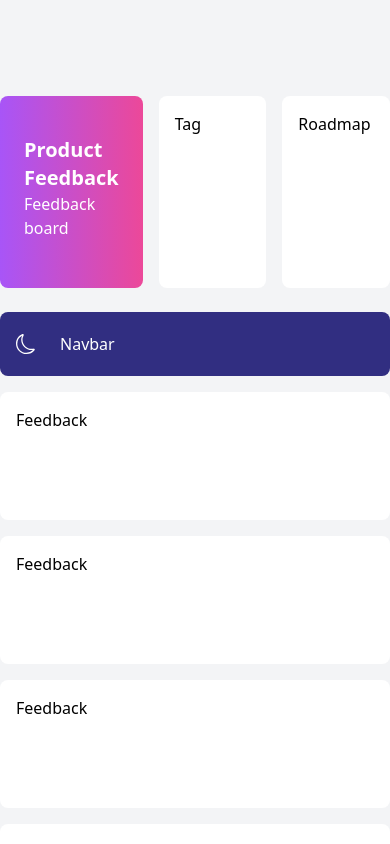
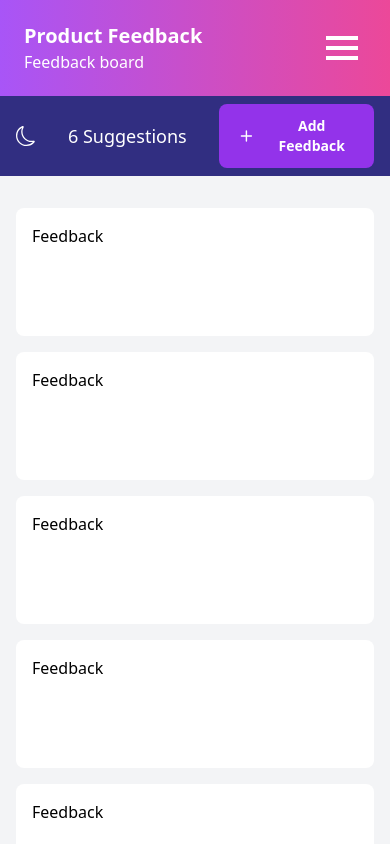
Before and after one commit to hbbolaji/product-feedback, a React (Create React App) app: page / in a window 390 px wide. Shown: the top 844 px of the page. Built offline with nearby package versions, Linux system fonts and the light colour scheme.

Commit message:
Header design with mobile responsiveness

```diff
--- a/src/components/AppHeader.tsx
+++ b/src/components/AppHeader.tsx
@@ -1,10 +1,24 @@
 import React from "react";
+import { BiMenu, BiX } from "react-icons/bi";
 
-const AppHeader = () => {
+interface PropsType {
+  show: boolean;
+  toggle: () => void;
+}
+
+const AppHeader: React.FC<PropsType> = ({ show, toggle }) => {
   return (
-    <div className="w-full bg-gradient-to-r from-purple-500 to-pink-500 rounded-lg h-48 flex flex-col justify-end py-12 px-6">
-      <h4 className="text-white font-semibold text-xl">Product Feedback</h4>
-      <p className="text-white font-light">Feedback board</p>
+    <div className="w-full bg-gradient-to-r from-purple-500 to-pink-500 md:rounded-lg h-16 md:h-48 flex items-center md:items-end justify-between py-12 px-6">
+      <div className="flex flex-col justify-center md:justify-end">
+        <h4 className="text-white font-semibold text-xl">Product Feedback</h4>
+        <p className="text-white font-light">Feedback board</p>
+      </div>
+      <div
+        className="md:hidden text-5xl text-white cursor-pointer"
+        onClick={toggle}
+      >
+        {show ? <BiX /> : <BiMenu />}
+      </div>
     </div>
   );
 };
--- a/src/components/Navbar.tsx
+++ b/src/components/Navbar.tsx
@@ -1,18 +1,33 @@
 import React, { useContext } from "react";
 import { themeContext } from "../context/ThemeContext";
-import { BsSun, BsMoon } from "react-icons/bs";
+import { BsSun, BsMoon, BsPlus, BsChevronDown } from "react-icons/bs";
 
 const Navbar = () => {
   const { theme, changeTheme } = useContext(themeContext);
   return (
-    <div className="w-full h-16 rounded-lg bg-indigo-900 p-4 flex items-center space-x-6">
+    <div className="w-full h-20 md:rounded-lg bg-indigo-900 p-4 flex items-center space-x-8 text-sm">
       <div
         className="cursor-pointer text-white text-xl"
         onClick={() => changeTheme()}
       >
         {theme ? <BsSun /> : <BsMoon />}
       </div>
-      <div className="text-white">Navbar</div>
+      <div className="text-white">
+        <p className="text-white text-lg md:text-sm">6 Suggestions</p>
+      </div>
+      <div className="text-white space-x-2 hidden md:flex">
+        <p className="text-gray-400">Sort by: </p>
+        <div className="flex items-center space-x-1 cursor-pointer">
+          <p className="font-semibold">Most Upvotes</p>
+          <BsChevronDown />
+        </div>
+      </div>
+      <div className="flex-1 flex justify-end">
+        <button className="flex items-center py-3 px-4 bg-purple-600 text-white rounded-lg font-semibold">
+          <BsPlus className="font-bold text-2xl mr-2" />
+          Add Feedback
+        </button>
+      </div>
     </div>
   );
 };
--- a/src/pages/Feedback.tsx
+++ b/src/pages/Feedback.tsx
@@ -7,20 +7,24 @@ import FeedbackCard from "../components/FeedbackCard";
 const Feedback = () => {
   const navigate = useNavigate();
   return (
-    <div className="2xl:mx-96 xl:mx-56 lg:mx-32 md:mx-12 py-24 space-y-4">
+    <div className="2xl:mx-96 xl:mx-56 lg:mx-32 mx-4 md:mx-12 py-24 space-y-4">
       <div>
         <p
-          className="text-gray-700 flex items-center space-x-1 cursor-pointer"
+          className="text-gray-700 dark:text-white flex items-center space-x-1 cursor-pointer"
           onClick={() => navigate("/")}
         >
           {" "}
-          <AiOutlineLeft />
+          <AiOutlineLeft className="text-xl" />
           <span>go back</span>
         </p>
       </div>
       <FeedbackCard />
-      <div className="bg-white h-96 w-full rounded-lg p-4">Comments</div>
-      <div className="bg-white h-56 w-full rounded-lg p-4">Add comments</div>
+      <div className="bg-white h-96 w-full rounded-lg p-4 dark:bg-gray-800 text-white">
+        Comments
+      </div>
+      <div className="bg-white h-56 w-full rounded-lg p-4 dark:bg-gray-800 text-white">
+        Add comments
+      </div>
     </div>
   );
 };
--- a/src/pages/Home.tsx
+++ b/src/pages/Home.tsx
@@ -1,4 +1,4 @@
-import React from "react";
+import React, { useState } from "react";
 import AppHeader from "../components/AppHeader";
 import FeedbackCard from "../components/FeedbackCard";
 import Navbar from "../components/Navbar";
@@ -6,17 +6,29 @@ import Roadmap from "../components/Roadmap";
 import TagContainer from "../components/TagContainer";
 
 const Home = () => {
+  const [show, setShow] = useState<boolean>(false);
+  const toggle = () => {
+    setShow((prevState) => !prevState);
+  };
   return (
     <div className="2xl:mx-96 xl:mx-48 lg:mx-24 md:mx-6">
-      <div className="flex flex-col lg:flex-row py-24 space-x-0 lg:space-x-4 space-y-6 lg:space-y-0">
-        <div className="w-full flex lg:flex-col space-x-4 lg:space-x-0 lg:w-1/4 lg:space-y-4">
-          <AppHeader />
-          <TagContainer />
-          <Roadmap />
+      <div className="flex flex-col lg:flex-row p-0 md:py-24 space-x-0 lg:space-x-4 md:space-y-6 lg:space-y-0">
+        <div className="w-full flex md:flex-row flex-col space-y-4 md:space-y-0 lg:flex-col md:space-x-4 lg:space-x-0 lg:w-1/4 lg:space-y-4">
+          <div className="md:w-5/12 lg:w-full">
+            <AppHeader show={show} toggle={toggle} />
+          </div>
+          <div
+            className={`space-x-4 p-4 md:p-0 flex md:flex lg:space-x-0 lg:flex-col lg:space-y-4 w-full ${
+              show ? "md:flex" : "hidden"
+            }`}
+          >
+            <TagContainer />
+            <Roadmap />
+          </div>
         </div>
         <div className="w-full lg:w-3/4 space-y-4 flex flex-col">
           <Navbar />
-          <div className="space-y-4">
+          <div className="space-y-4 p-4 md:p-0">
             {[1, 2, 3, 4, 5].map((num) => (
               <FeedbackCard key={num} />
             ))}
```
